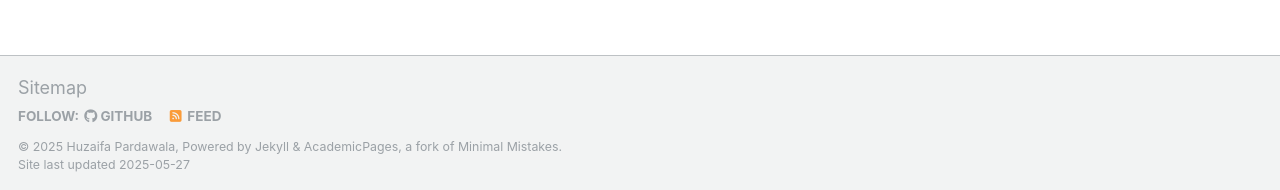
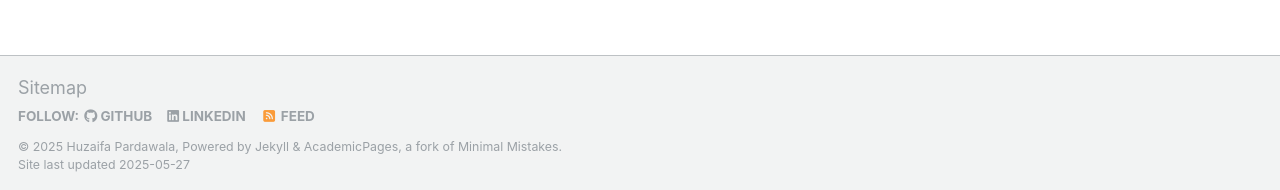
Before and after one commit to huzaifahp7/huzaifahp7.github.io, a Jekyll site: the page built from _pages/about.md, in a window 1280 px wide and 900 px high, scrolled down 1284 px. Shown: the part 707-897 px from the top of the window. Built offline with Jekyll 4.4.1, drawn with Linux system fonts in a browser that asks for light colours; some web fonts are replaced.

Commit message:
feat: about

```diff
--- a/_includes/footer.html
+++ b/_includes/footer.html
@@ -9,8 +9,8 @@
     {% if site.author.github %}
       <li><a href="http://github.com/{{ site.author.github }}"><i class="fab fa-github" aria-hidden="true"></i> GitHub</a></li>
     {% endif %}
-    {% if site.author.bitbucket %}
-      <li><a href="http://bitbucket.org/{{ site.author.bitbucket }}"><i class="fab fa-bitbucket" aria-hidden="true"></i> Bitbucket</a></li>
+    {% if site.author.linkedin %}
+      <li><a href="http://linkedin.in/{{ site.author.linkedin}}"><i class="fab fa-linkedin" aria-hidden="true"></i> LinkedIn</a></li>
     {% endif %}
     {% if site.atom_feed.hide != true %}
     <li><a href="{% if site.atom_feed.path %}{{ site.atom_feed.path }}{% else %}{{ base_path }}/feed.xml{% endif %}"><i class="fa fa-fw fa-rss-square" aria-hidden="true"></i> {{ site.data.ui-text[site.locale].feed_label | default: "Feed" }}</a></li>
```
